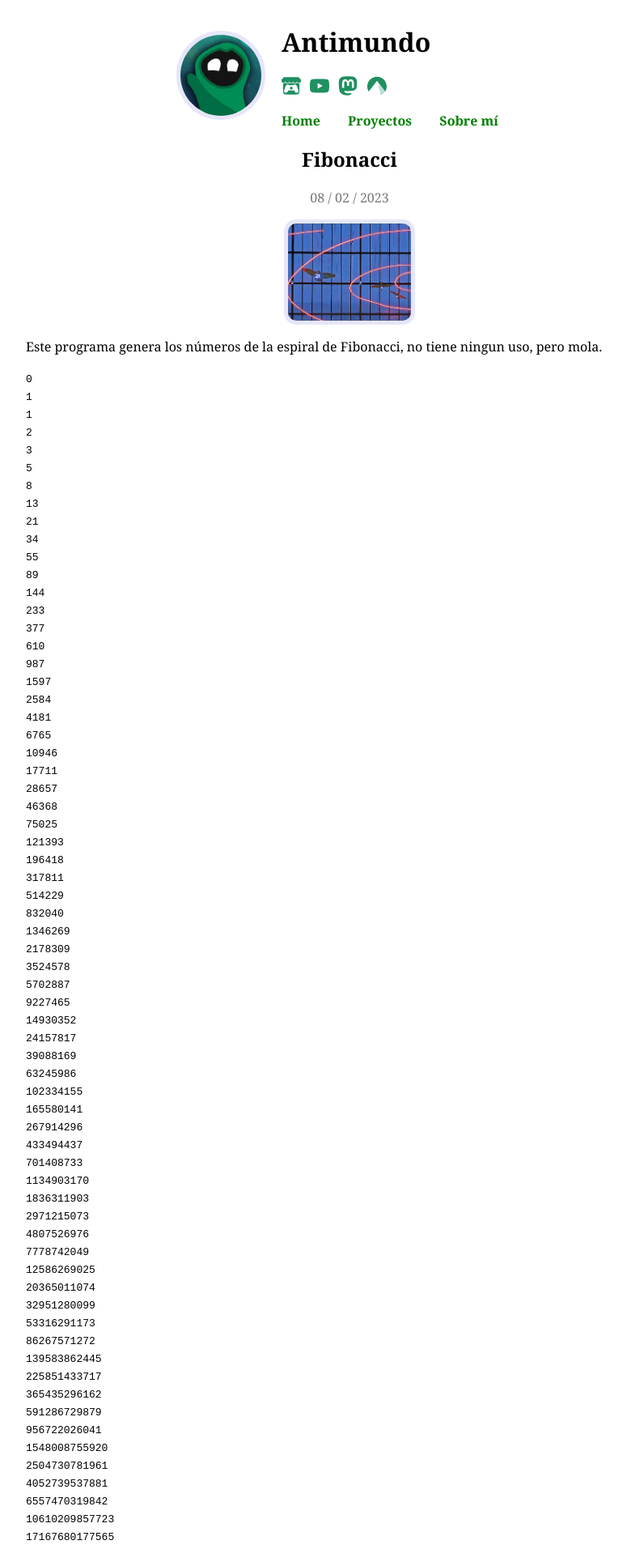
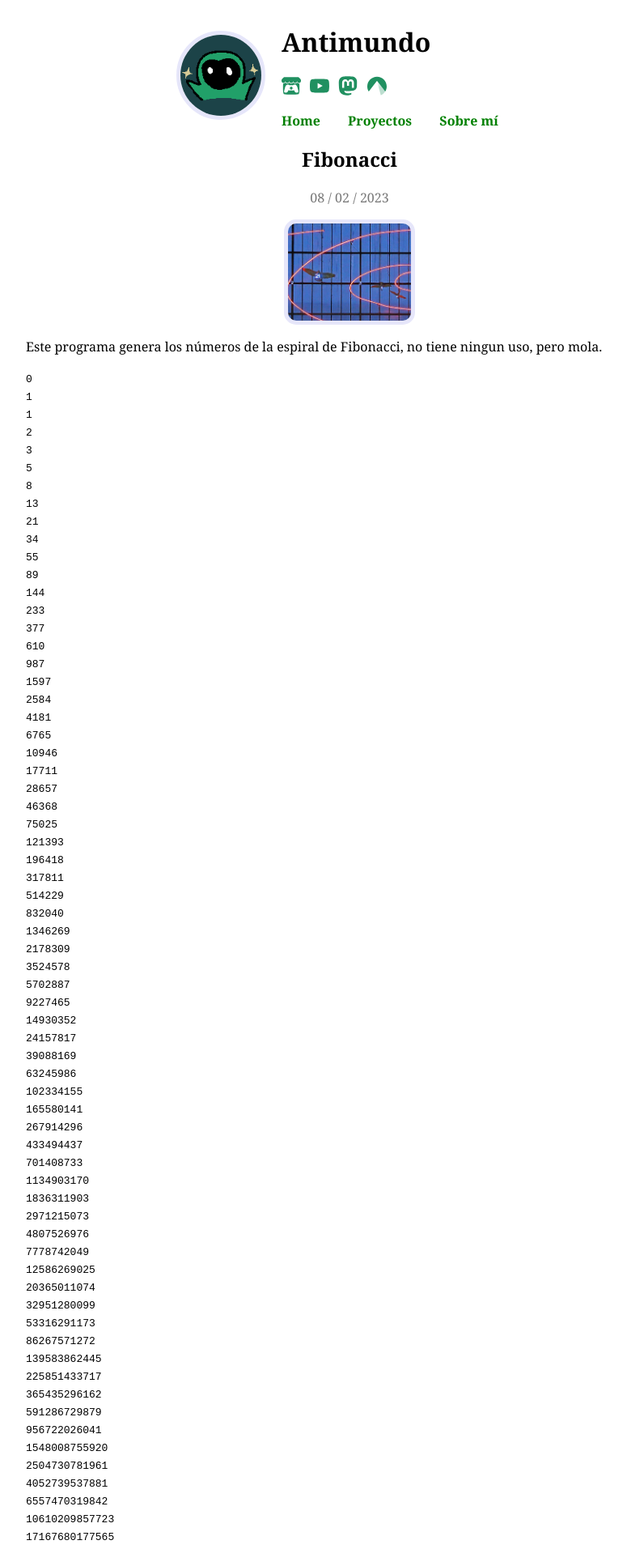
Before and after one commit to antimundo/antimundo.github.io, a Jekyll site: the page built from _posts/miscellaneous/2023-02-08-Fibonacci.md, in a window 1280 px wide. Shown: the top 1913 px of the page at 81% size, without its empty margins (208-983 px from the left). Built offline with Jekyll 4.4.1, drawn with Linux system fonts in a browser that asks for light colours.

Commit message:
Update profile pic

```diff
--- a/_includes/navigation.html
+++ b/_includes/navigation.html
@@ -1,5 +1,5 @@
 <header>
-    <img src="/assets/images/profile.jpg" width="100px" height="100px" alt="Antimundo logo">
+    <img src="/assets/images/profile.png" width="100px" height="100px" alt="Antimundo logo">
     <div>
         <h1>Antimundo</h1>
         {% include social.html %}
--- a/_layouts/default.html
+++ b/_layouts/default.html
@@ -3,7 +3,7 @@
   <head>
     <title>{{ page.title }} - Antimundo</title>
     <link rel="stylesheet" href="/assets/css/styles.css">
-    <link rel="icon" href="/assets/images/profile.jpg">
+    <link rel="icon" href="/assets/images/profile.png">
     <meta charset="utf-8">
     <meta name="viewport" content="width=device-width, initial-scale=1.0">
     <meta name="author" content="Antimundo">
```
Also changed, not shown: assets/images/profile.jpg (deleted), assets/images/profile.png (added).
